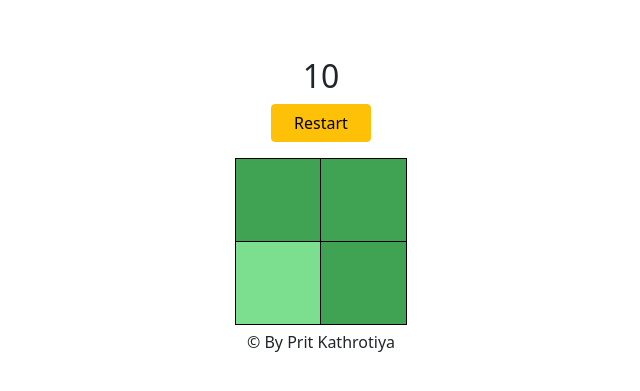
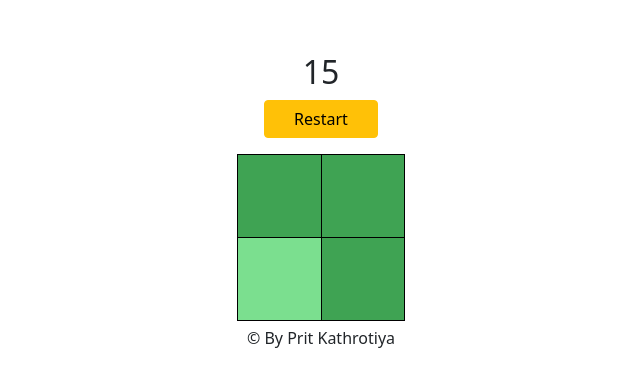
Before and after one commit to pritkathrotiya/kuku-kube-BrainGame, a plain HTML site: page index.html in a window 1280 px wide. Shown: the part 195-586 px from the top of the page, without its empty margins (319-959 px from the left). Drawn offline with nearby package versions, Linux system fonts and the light colour scheme.

Commit message:
update v3

```diff
--- a/index.html
+++ b/index.html
@@ -5,16 +5,17 @@
 	<title>Kuku Kube By Prit Kathrotiya</title>
 	<link rel="stylesheet" type="text/css" href="style.css">
 	<link href="https://cdn.jsdelivr.net/npm/bootstrap@5.0.2/dist/css/bootstrap.min.css" rel="stylesheet">
+	<meta name="viewport" content="width=device-width, initial-scale=1">
 </head>
 <body>
-	<div class="center-screen mb-1 mt-1">
+	<div class="center-screen">
 		<div id="game">
 			<div class="row mb-3">
 				<h2 class="mr-5"><span id="timer"></span></h2>
 				<button type="button" id="btnRestart" class="btn btn-warning restart mx-auto" onclick="restart()">Restart</button>
 			</div>
-			<div class="row mb-2">
-				<table id="tbl">
+			<div class="row mb-2 m-2">
+				<table id="tbl" class="ml-2 mr-2">
 				</table>
 			</div>
 			<div>
--- a/script.js
+++ b/script.js
@@ -20,7 +20,7 @@ function reduceTimer(){
 		document.getElementById('score').innerHTML='Your Score Is '+score;
 		return;
 	};
-	setTimeout(reduceTimer,1000);
+	setTimeout(reduceTimer,10000000);
 }
 
 function create_table(row) {
--- a/style.css
+++ b/style.css
@@ -9,5 +9,5 @@
 	border: 1px solid #000000 !important;
 }
 .restart{
-	width: 100px !important;
+	width: 55% !important;
 }
```
